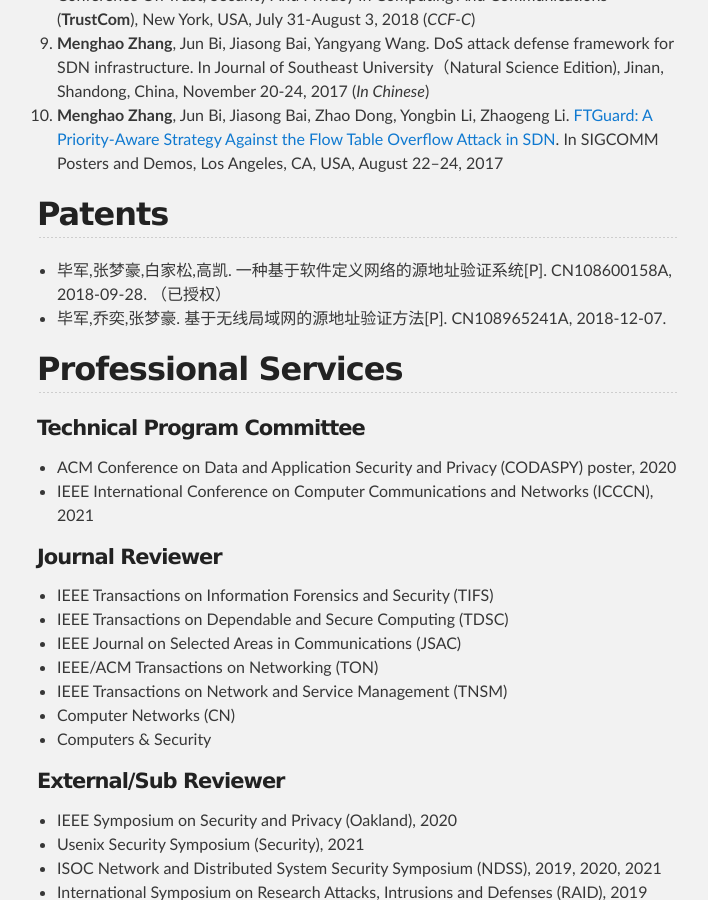
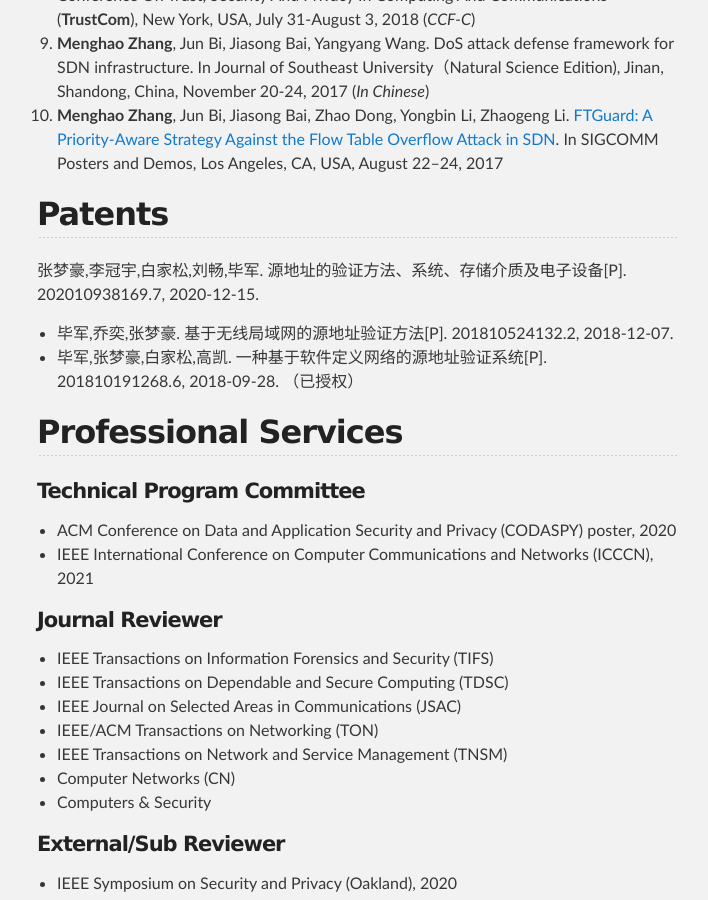
Before and after one commit to zhangmenghao/zhangmenghao.github.io, a Jekyll site: the page built from index.md, in a window 1280 px wide and 900 px high, scrolled down 2386 px. Shown: the whole window, without its empty margins (283-991 px from the left). Built offline with Jekyll 4.4.1, drawn with Linux system fonts in a browser that asks for light colours.

Commit message:
Update Patents

```diff
--- a/index.md
+++ b/index.md
@@ -73,8 +73,9 @@
 
 
 ## Patents
-* 毕军,张梦豪,白家松,高凯. 一种基于软件定义网络的源地址验证系统[P]. CN108600158A, 2018-09-28. （已授权）
-* 毕军,乔奕,张梦豪. 基于无线局域网的源地址验证方法[P]. CN108965241A, 2018-12-07.
+张梦豪,李冠宇,白家松,刘畅,毕军. 源地址的验证方法、系统、存储介质及电子设备[P]. 202010938169.7, 2020-12-15.
+* 毕军,乔奕,张梦豪. 基于无线局域网的源地址验证方法[P]. 201810524132.2, 2018-12-07.
+* 毕军,张梦豪,白家松,高凯. 一种基于软件定义网络的源地址验证系统[P]. 201810191268.6, 2018-09-28. （已授权）
 
 
 <!--
```
